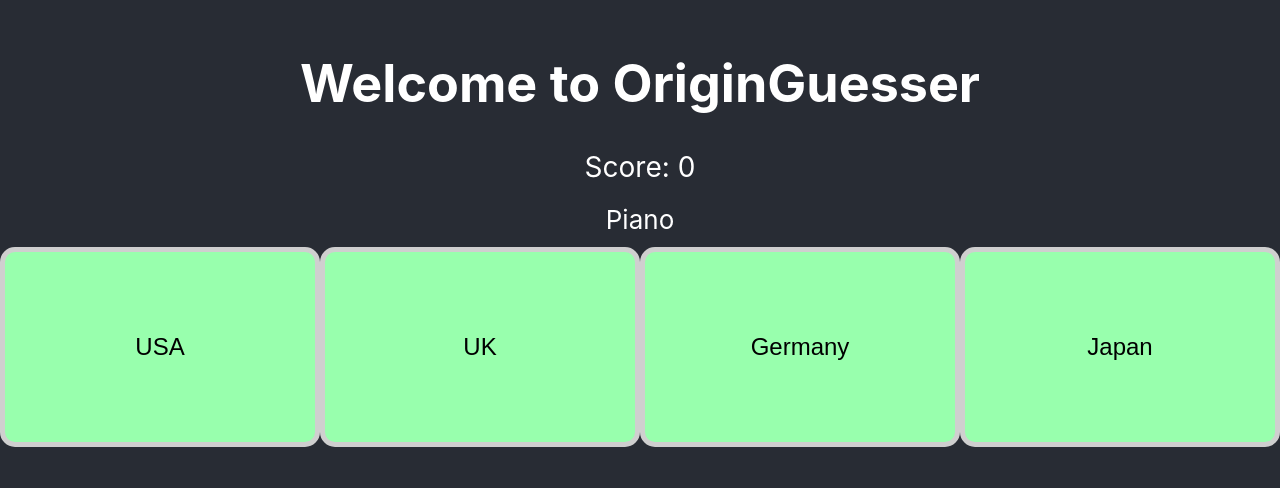
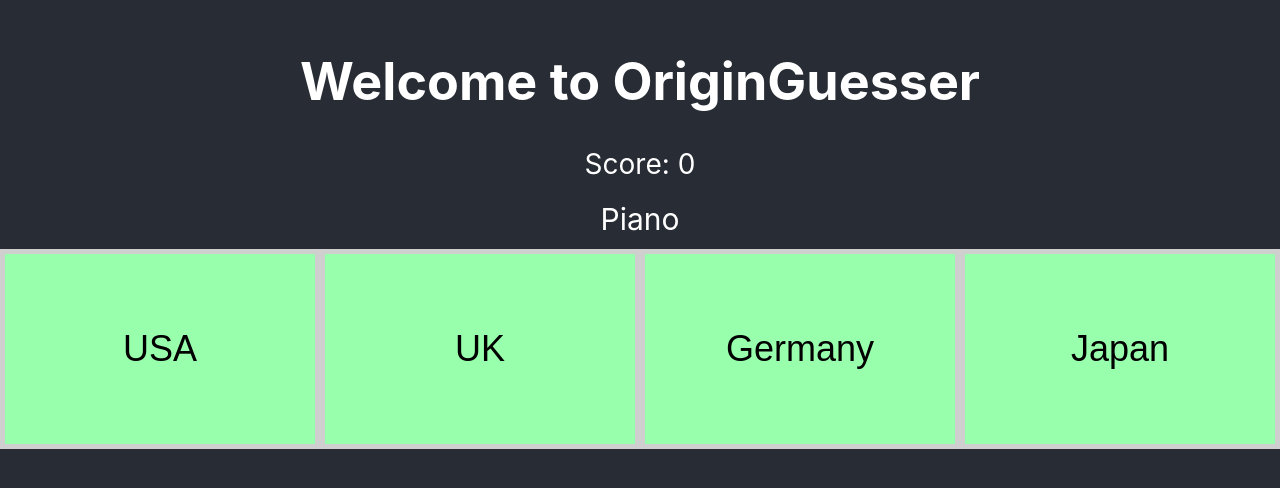
Before and after one commit to SangameshItagi/origin-guesser, a React (Create React App) app: page / in a window 1280 px wide. Shown: the part 168-656 px from the top of the page. Built offline with nearby package versions, Linux system fonts and the light colour scheme.

Commit message:
Borders and font

```diff
--- a/src/index.css
+++ b/src/index.css
@@ -68,7 +68,6 @@
   height: 200;
 }
 
-
 .option-Three-Button{
   color: black;
   background-color: rgb(255, 209, 247);
@@ -123,6 +122,7 @@
   display: flex;
   justify-content: center;
   margin-bottom: 12px;
+  font-size: 30px;
 }
 
 .timer-text {
@@ -157,17 +157,15 @@
 button{
   height: 200px;
   width: 100%;
-  font-size: 16px;
   color: #ffffff;
   background-color: #252d4a;
   border: 5px solid #cfcfcf;
-  border-radius: 15px;
   display: flex;
   padding: 5px;
   justify-content: center;
   align-items: center;
   cursor: pointer;
-  font-size: 24px;
+  font-size: 36px;
 }
 
 button:focus {
```
